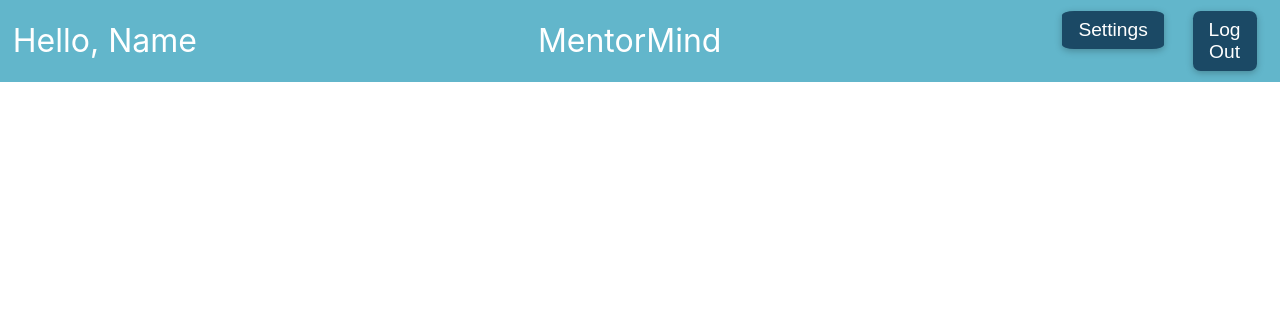
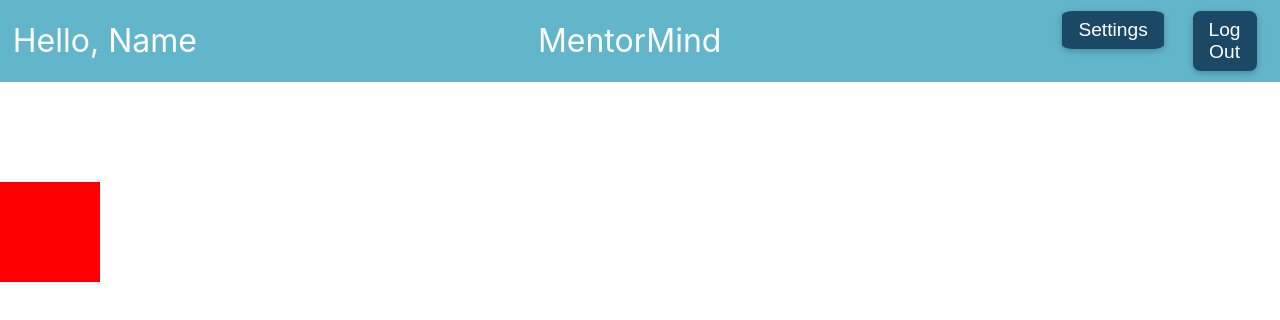
Before and after one commit to diss-mentor-mind/MentorMind, a React (Create React App) app in the folder mentor-mind-app/: page /course in a window 1280 px wide. Shown: the top 320 px of the page. Built offline with nearby package versions, Linux system fonts and the light colour scheme.

Commit message:
added MUI

```diff
--- a/mentor-mind-app/package.json
+++ b/mentor-mind-app/package.json
@@ -3,6 +3,9 @@
   "version": "0.1.0",
   "private": true,
   "dependencies": {
+    "@emotion/react": "^11.11.4",
+    "@emotion/styled": "^11.11.5",
+    "@mui/material": "^5.15.17",
     "@testing-library/jest-dom": "^5.17.0",
     "@testing-library/react": "^13.4.0",
     "@testing-library/user-event": "^13.5.0",
--- a/mentor-mind-app/src/pages/Course.tsx
+++ b/mentor-mind-app/src/pages/Course.tsx
@@ -1,6 +1,16 @@
+import { Grid } from "@mui/material";
 import Header from "../components/bar/Header";
 
 const Course = () => {
-  return <div style={{ color: "red" }}></div>;
+  return (
+    <Grid
+      sx={{
+        backgroundColor: "red",
+        marginTop: "100px",
+        width: "100px",
+        height: "100px",
+      }}
+    ></Grid>
+  );
 };
 export default Course;
```
Also changed, not shown: 1 other file (tests, documents, lock files or other folders).
